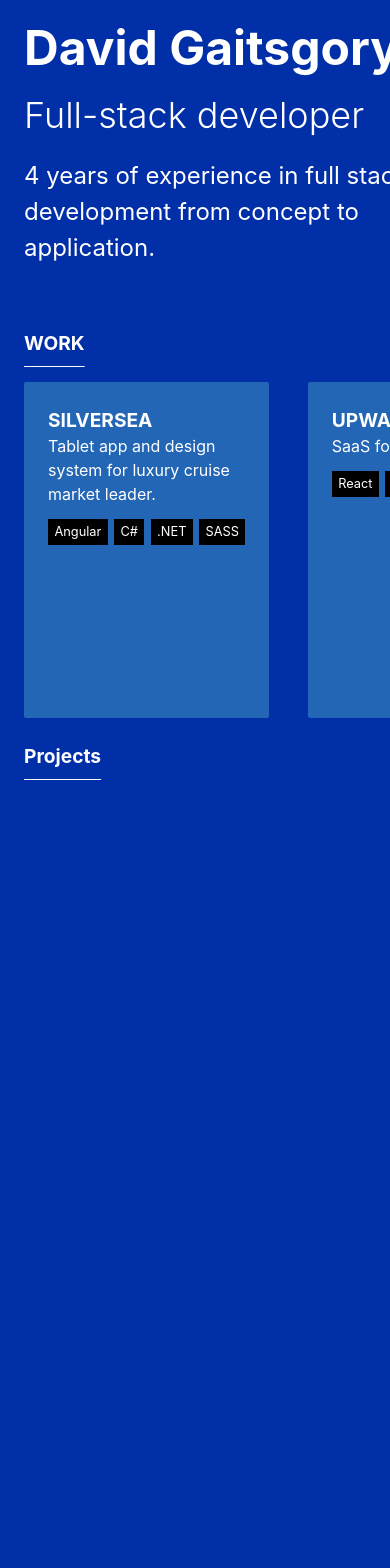
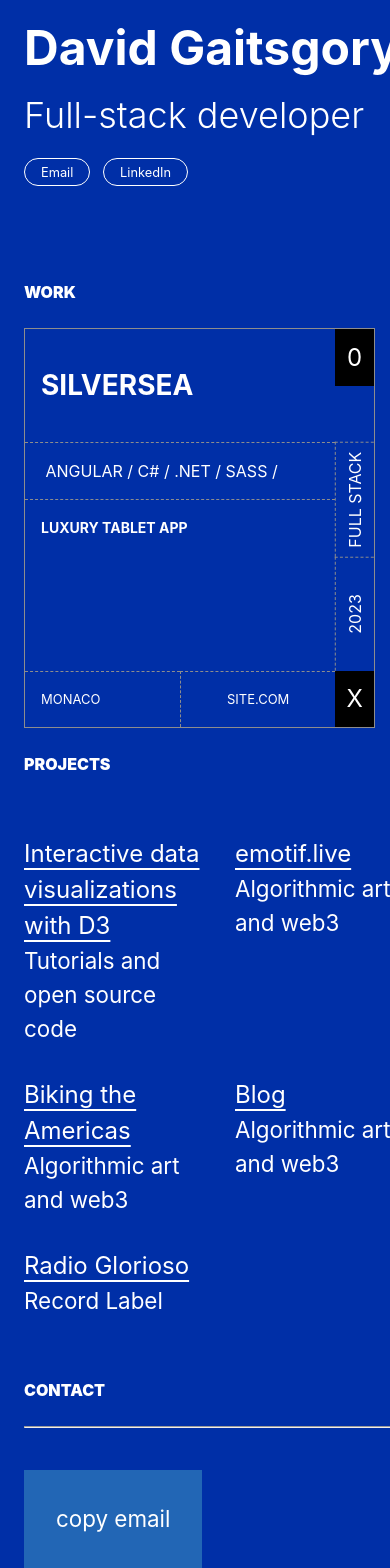
Before and after one commit to dgaitsgo/dgaitsgo-neu, a Next.js app: page / in a window 390 px wide. Shown: the top 1568 px of the page. Before the commit the page ends 892 px from the top, so only its background shows below. Built offline with nearby package versions, Linux system fonts and the light colour scheme.

Commit message:
coffee idea

```diff
--- /dev/null
+++ b/pages/blog.tsx
@@ -0,0 +1,54 @@
+
+function Blog() {
+
+    return (
+        <div>
+            <div className="blog-body">
+                <p className="blog-back">← back</p>
+
+                {/* <div className='header'> */}
+                <h2>What's “Open–closed principle” really about?</h2>
+                <span className="blog-metadata"><span>Dec 12th 2023</span></span>
+                <p className="blog-prose">
+                    5 years ago, I released a node package that you have to import in the most non-idiomatic way possible. It’s illegal JavaScript. But now that I know better, should I change it? Here’s why I haven’t updated it:
+                    <br></br>
+
+                    During my last round of interviews, one particular screener told me to be prepared for a lot of Object Orientated questions.
+                    <br></br>
+                    <br></br>
+                    As I was refreshing SOLID, it occurred to me that the O doesn’t really makes sense does it? Why would I want a class that I can only ever extend and never modify? Am I supposed to just assume my first implementation of a class is the one that will be used forever? After digging a little deeper, I came across a presentation from [Kevlin Henney](https://vimeo.com/157708450) that made it all clear: yes, that’s exactly what people thought!
+                    <br></br>
+                    <br></br>
+                    In the heyday of the waterfall age, classes were created as platonic ideals based on requirements. Imagine a time without refactoring, without version control, without a trivial global find and replace in your IDE. See how modifying a class in such an environment could create untold amounts of havoc?
+                    <br></br>
+                    <br></br>
+                    But what about now that we have all these tools, refactor my npm package and save face, right?
+                    <br></br>
+                    <br></br>
+                    Well there’s an issue: the package has been downloaded 10,000 times! I have absolutely no clue how many codebases it could affect at this point if I introduce a breaking change. And this is where we arrive at a more general principle of the “O”:
+                    <br></br>
+                    <br></br>
+                    If you don’t know where your code lives, think twice before modifying it.
+                    <br></br>
+                    <br></br>
+                    And think extra hard before you publish!
+                    <br></br>
+                    <br></br>
+                    The project in question
+
+                </p>
+                {/* </div> */}
+                <div className="blog-tags">
+                    <span>SOLID</span>
+                    <span>open source</span>
+                    <span>GIS</span>
+                    <span>Mapbox</span>
+                    <span>Design-principles</span>
+                    <span>JS</span>
+                </div>
+            </div>
+        </div>
+    )
+}
+
+export default Blog
--- a/pages/index.tsx
+++ b/pages/index.tsx
@@ -1,18 +1,12 @@
-import React, { useState, useEffect } from "react";
-import { JetBrains_Mono } from '@next/font/google'
-import { motion } from 'framer-motion'
-
-const googleFont = JetBrains_Mono({
-	weight: '400',
-	subsets: ['latin'],
-})
-
-const countDownDate = new Date("May 16, 2091 16:20:25").getTime();
+import Link from "next/link";
 
 const work = [
 	{
 		title: 'Silversea',
-		desc: 'Tablet app and design system for luxury cruise market leader.',
+		pitch: 'Luxury tablet app',
+		// desc: 'Tablet app and design system for luxury cruise market leader.',
+		location: 'Monaco',
+		year: 2023,
 		tags: ['Angular', 'C#', '.NET', 'SASS']
 	},
 	{
@@ -27,117 +21,128 @@ const work = [
 	},
 	{
 		title: 'Pioneer.buzz',
-		desc: 'Developing an automated tool to convert raw tables into dynamic visualizations of marketing benchmarks in the cannabis industry.',
+		desc: 'Convert raw tables into dynamic visualizations of marketing benchmarks.',
 		tags: ['python', 'D3', 'HTML/CSS']
 
 	},
 	{
 		title: 'WiSight',
-		desc: 'UI for a security, knowledge base and asset management mobile application for French airports.',
+		desc: 'UI mobile application for French airports.',
 		tags: ['ReactNative', 'Typescript', 'xcode']
 	},
 	{
 		title: 'memetic influence',
-		desc: 'Created interactive visualizations for an analysis of meme propagation by Russian misinformation campaigns during the 2018 U.S. presidential election.',
+		desc: 'Interactive visualizations to analyse meme propagation.',
 		tags: ['D3', 'HTML/CSS', 'Canvas'],
 	},
 	{
 		title: 'Public Health Post',
-		desc: 'Created custom data visualizations using a broad toolset to effectively communicate public health research to a larger audience.',
+		desc: 'Data visualizations to communicate public health research to a larger audience.',
 		tags: ['D3', 'python', 'Jupyter notebooks', 'QGIS', 'Adobe Suite'],
 	},
 	{
 		title: 'Health Gorilla',
-		desc: 'Implemented user interfaces and interactive, novel data visualizations for enterprise health care applications servicing large hospitals and medical centers.',
+		desc: 'Interfaces and interactive, novel data visualizations for enterprise health care applications.',
 		tags: ['D3', 'React', 'MongoDB', 'heroku'],
 	},
 	{
 		title: 'Appworks Inc.',
-		desc: 'Built web applications from requirements to delivery. Business analysis, wire-framing for mobile and web applications, interactive data dashboards and structuring Restful APIs.',
+		desc: 'Data dashboards, APIs for web and mobile apps.',
 		tags: ['D3', 'React', 'ReactNative', 'node', 'PostgreSQL', 'Jenkins']
 	}
 ]
 
-function getTimes() {
-	const now = new Date().getTime()
-
-	// Find the distance between now and the count down date
-	const distance = countDownDate - now
-
-	// Time calculations for days, hours, minutes and seconds
-	return {
-		days: Math.floor(distance / (1000 * 60 * 60 * 24)),
-		hours: Math.floor((distance % (1000 * 60 * 60 * 24)) / (1000 * 60 * 60)),
-		minutes: Math.floor((distance % (1000 * 60 * 60)) / (1000 * 60)),
-		seconds: Math.floor((distance % (1000 * 60)) / 1000),
-	}
-}
-
 function _() {
-
-	const times = getTimes()
-
-	const [days, setDays] = useState(times.days)
-	const [hours, setHours] = useState(times.hours)
-	const [minutes, setMinutes] = useState(times.minutes)
-	const [seconds, setSeconds] = useState(times.seconds)
-
-	useEffect(() => {
-		const intervalId = setInterval(() => {
-
-			const { days, hours, minutes, seconds } = getTimes()
-
-			setDays(days)
-			setHours(hours)
-			setMinutes(minutes)
-			setSeconds(seconds)
-
-		}, 1000)
-
-		return () => clearInterval(intervalId)
-
-	}, [days, hours, minutes, seconds])
-
-	const secondsStr = String(seconds).split('')
-
-	if (secondsStr.length === 1) {
-		secondsStr.unshift('0')
-	}
 
 	return (
 		<div className='main'>
 			<div className='header'>
-			<h1>David Gaitsgory</h1>
+				<h1>David Gaitsgory</h1>
 				<h2>Full-stack developer</h2>
+				<div className='contact-tabs'>
+					<p className="pill">Email</p>
+					<p className="pill">LinkedIn</p>
+				</div>
 				<p>
-					4 years of experience in full stack development from concept to application.
+					{/* 4 years of experience in full stack development from concept to application. */}
 				</p>
-				{/* <div id='email'>copy email</div> */}
 			</div>
 			<div className='section'>
 				<h3 className='section-header'>WORK</h3>
-				<div className='projects'>
+				{/* <hr></hr> */}
+				{/* <br></br> */}
+				<div className='works'>
 					{
-						work.map((w) => {
+						work.map((w, i) => {
 							return (
-								<div className='project-card'>
-									<h4 className='project-card__title'>{w.title}</h4>
-									<p>{w.desc}</p>
-									<div className="project-card__tags">
-										{w.tags?.map((tag) => {
-											return (
-												<span className="project-card__tag">{tag}</span>
-											)
-										})}
-									</div>
+								<div className="grid-parent">
+									<div className="div1">site.com</div>
+									<div className="div2">{w.location}</div>
+									<div className="div3">{i}</div>
+									<div className="div4">{w.title}</div>
+									<div className="div5">{w.tags.map((tag) => <span>&nbsp;{tag} / </span>)}</div>
+									<div className="div6">{w.pitch}</div>
+									<div className="div7">Full stack</div>
+									<div className="div8">2023</div>
+									<div className="div9">X</div>
 								</div>
+								// <Link className='work-link' href={`/work/${i}`}>
+								// 	<div className='work-card'>
+								// 		<div className='work-card__top'>
+								// 			<h4 className='work-card__title'>{w.title}</h4>
+								// 			<p className='work-card__desc'>{w.desc}</p>
+								// 			{/* <canvas id="canv" width="32" height="32"></canvas> */}
+								// 		</div>
+								// 		<div className='work-card__tags'>
+								// 			{w.tags?.map((tag) => {
+								// 				return (
+								// 					<span className="work-card__tag">{tag}</span>
+								// 				)
+								// 			})}
+								// 		</div>
+								// 	</div>
+								// </Link>
 							)
 						})
 					}
 				</div>
 			</div>
 			<div className='section'>
-				<h3 className='section-header'>Projects</h3>
+				<h3 className='section-header'>PROJECTS</h3>
+				{/* <hr></hr> */}
+				<br></br>
+				<div className='project-section'>
+					<div className='project-item'>
+						<a href='/'>Interactive data visualizations with D3</a>
+						<span className='project-desc'>Tutorials and open source code</span>
+					</div>
+					<div className='project-item'>
+						<a href='/'>emotif.live</a>
+						<span className='project-desc'>Algorithmic art and web3</span>
+					</div>
+					<div className='project-item'>
+						<a href='/'>Biking the Americas</a>
+						<span className='project-desc'>Algorithmic art and web3</span>
+					</div>
+					<div className='project-item'>
+						<a href='/blog'>Blog</a>
+						<span className='project-desc'>Algorithmic art and web3</span>
+					</div>
+					<div className='project-item'>
+						<a href='/'>Radio Glorioso</a>
+						<span className='project-desc'>Record Label</span>
+					</div>
+				</div>
+			</div>
+			<br></br>
+			<h3 className='section-header' style={{"color": "white"}}>CONTACT</h3>
+			<hr></hr>
+			<br></br>
+			<div className='section'>
+				{/* <p>LinkedIn</p> */}
+				<div className='contact-section'>
+					<div id='email'>copy email</div>
+				</div>
 			</div>
 		</div>
 	)
--- a/styles/globals.css
+++ b/styles/globals.css
@@ -29,6 +29,11 @@ body {
 	line-height: 1.5;
 	-webkit-font-smoothing: antialiased;
 }
+
+canvas {
+	width: 100%;
+	height: 100%;
+  }
 
 img,
 picture,
@@ -63,14 +68,21 @@ h1 {
 
 h2 {
 	line-height: 2.4rem;
+	margin-top: clamp(1.2rem, 1.8vw + 0.6rem, 2.05rem);
 	margin-bottom: clamp(1.5rem, 2vw + 1rem, 2.25rem);
 	font-weight: 300;
 }
 
+.contact-tabs {
+	display: flex;
+	align-items: center;
+	gap: 0.8rem;
+}
+
 .section-header {
-	font-weight: bold;
-	font-size: 1.2rem;
-	text-decoration: underline;
+	font-weight: 900;
+	font-size: 1rem;
+	/* text-decoration: underline; */
 	text-underline-offset: 1rem;
 	display: block;
 	width: 12rem;
@@ -78,18 +90,54 @@ h2 {
 	margin-bottom: clamp(1.5rem, 2vw + 1rem, 2.25rem);
 }
 
+.project-section {
+	display: grid;
+	gap: 2rem;
+	grid-template-columns: 2fr 2fr;
+	/* display: flex; */
+	/* overflow: scroll; */
+	/* gap: 2.4rem; */
+}
+
+.project-desc {
+	display: block;
+	padding-top: 0rem !important;
+	font-size: 1.4rem;
+}
+
 .section {
 	color: white;
 }
 
-.project-card {
-	background: #2266B5;
+.work-card {
+	/* background: #2266B5; */
 	padding: clamp(1.5rem, 2vw + 1rem, 2.25rem);
 	border-radius: 2px;
+	/* border: solid 2px rgba(222, 222, 222, 0.1); */
+	margin: 2px;
+	display: flex;
+	flex-direction: column;
+	justify-content: space-between;
+	outline: solid;
+
 }
 
-.project-card__title {
+.work-card {
+	z-index: 2;
+	/* box-shadow: 14px 4px 7px rgba(0, 0, 0, 0.15), 0 100px 80px rgba(255, 255, 255, 0.02), 0 42px 33px rgba(255, 255, 255, 0.024), 0 22px 18px rgba(255, 255, 255, 0.028), 0 12px 10px rgba(255, 255, 255, 0.034), 0 7px 5px rgba(255, 255, 255, 0.04), 0 3px 2px rgba(255, 255, 255, 0.07); */
+	/* box-shadow: rgba(0, 0, 0, 1) -4px 9px 25px -6px; */
+
+}
+
+.work-card__title {
 	text-transform: uppercase;
+}
+
+.work-card__desc {
+	margin-top: 1.6rem;
+	font-weight: 200;
+	line-height: 2.4rem;
+	width: 22ch;
 }
 
 #root,
@@ -104,30 +152,55 @@ h2 {
 }
 
 h4 {
-	font-size: 1.2rem;
+	font-size: 1.4rem;
 }
 
-.projects {
+.works {
 	display: flex;
 	overflow: scroll;
 	gap: 2.4rem;
 }
 
-.project-card > p {
+.work-link {
+	display: flex;
+	color: white !important;
+	text-decoration: none !important;
+	outline: none !important;
+}
+
+.project-item a {
+	display: flex;
+	color: white !important;
+	/* text-decoration: none !important; */
+	/* outline: none !important; */
+	text-underline-offset:  clamp(0.4rem, 1vw + 0.6rem, 0.4rem);
+	/* font-size: */
+	/* 0.4rem */
+}
+
+.work-card:hover {
+	/* outline: solid; */
+	/* box-shadow: 0 4px 7px rgba(0, 0, 0, 0.15), 0 100px 80px rgba(255, 255, 255, 0.02), 0 42px 33px rgba(255, 255, 255, 0.024), 0 22px 18px rgba(255, 255, 255, 0.028), 0 12px 10px rgba(255, 255, 255, 0.034), 0 7px 5px rgba(255, 255, 255, 0.04), 0 3px 2px rgba(255, 255, 255, 0.07); */
+}
+
+.work-card > p {
 	font-size: 1rem;
 }
 
-.project-card__tags {
+.work-card__tags {
 	font-size: 0.8rem;
 	display: flex;
 	gap: 0.4rem;
 }
 
-.project-card__tag {
-	background: black;
+.work-card__tag {
+	/* background: white; */
+	/* color: black; */
+	color: white;
 	padding: 0.2rem 0.4rem;
 	gap: 0.2rem;
 	margin-top: 0.8rem;
+	border-radius: 2px;
 }
 
 .header {
@@ -172,12 +245,199 @@ h4 {
 	}
 
 	#email {
-		margin-top: 8vh;
+		/* margin-top: 8vh; */
 		display: inline-block;
 		background: #2266B5;
-		font-size: 2.4vw;
-		padding: 2vw;
+		font-size: 1.4rem;
+		/* font-size: 2.4vw; */
+		/* padding: 2vw; */
+		padding: 2rem;
 		color: white;
 	}
 
+	.contact-section {
+		margin-top: 0.4rem;
+		margin-bottom: 2rem;
+	}
 }
+
+.grid-parent {
+	display: grid;
+	grid-template-columns: repeat(2, 4fr) repeat(2, 0) 1fr;
+	grid-template-rows: repeat(7, 1fr);
+	grid-column-gap: 0px;
+	grid-row-gap: 0px;
+	/* color: black; */
+	/* background: white; */
+	max-height: 400px;
+	/* max-width: 400px; */
+	width: min(90vw, 400px);
+	flex-grow: 1;
+	flex-shrink: 0;
+	border: solid 1px #8D8D8D;
+
+	/* padding: 2rem; */
+}
+
+:root {
+	--card-hor-pad: 1rem;
+}
+
+/* site */
+.div1 {
+	font-size: 13px;
+	line-height: 32px;
+	letter-spacing: 2%;
+	text-transform: uppercase;
+	display: flex;
+	justify-content: center;
+	align-items: center;
+	border-top: dashed 1px #8D8D8D;
+	border-left: dashed 1px #8D8D8D;
+	-moz-border-right-colors: dashed 1px #8D8D8D;
+	grid-area: 7 / 2 / 8 / 3;
+
+}
+
+/* location */
+.div2 {
+	font-size: 13px;
+	line-height: 32px;
+	letter-spacing: 2%;
+	text-transform: uppercase;
+	display: flex;
+	border-top: dashed 1px #8D8D8D;
+	/* justify-content: center; */
+	align-items: center;
+	padding-left: var(--card-hor-pad);
+	grid-area: 7 / 1 / 8 / 2;
+}
+
+/* number */
+.div3 {
+	color: white;
+	display: flex;
+	align-items: center;
+	justify-content: center;
+	background: black;
+	grid-area: 1 / 5 / 2 / 6;
+}
+
+/* company */
+.div4 {
+	font-size: 28px;
+	font-weight: bold;
+	line-height: 125%;
+	letter-spacing: -2%;
+	display: flex;
+	align-items: center;
+	padding-left: var(--card-hor-pad);
+	text-transform: uppercase;
+	border-bottom: dashed 1px #8D8D8D;
+	grid-area: 1 / 1 / 3 / 3;
+}
+
+/* stack */
+.div5 {
+	display: flex;
+	align-items: center;
+	font-size: 16px;
+	padding-left: var(--card-hor-pad);
+	text-transform: uppercase;
+	border-bottom: dashed 1px #8D8D8D;
+	grid-area: 3 / 1 / 4 / 3;
+}
+
+/* large area */
+.div6 {
+	font-size: 14px;
+	line-height: 24px;
+	margin-top: 16px;
+	font-weight: bold;
+	text-transform: uppercase;
+	padding-left: var(--card-hor-pad);
+	grid-area: 4 / 1 / 7 / 3;
+}
+
+/* full stack */
+.div7 {
+	font-size: 16px;
+	display: flex;
+	height: auto;
+	white-space: nowrap;
+	align-items: center;
+	justify-content: center;
+	text-transform: uppercase;
+	writing-mode: vertical-rl;
+	padding: 2rem 0rem;
+	margin-top: -1px;
+	/* writing-mode: vertical-lr; */
+	transform: scale(-1, -1);
+	/* text-orientation:sideways; */
+	border-right: dashed 1px #8D8D8D;
+	border-bottom: dashed 1px #8D8D8D;
+	grid-area: 3 / 5 / 5 / 6;
+}
+
+/* year */
+.div8 {
+	font-size: 16px;
+	grid-area: 5 / 5 / 7 / 6;
+	display: flex;
+	align-items: center;
+	justify-content: center;
+	text-transform: uppercase;
+	writing-mode: vertical-rl;
+	/* writing-mode: vertical-lr; */
+	transform: scale(-1, -1);
+	border-bottom: dashed 1px #8D8D8D;
+	border-right: dashed 1px #8D8D8D;
+}
+
+/* link */
+.div9 {
+	background-color: black;
+	color: white;
+	display: flex;
+	align-items: center;
+	justify-content: center;
+	grid-area: 7 / 5 / 8 / 6;
+	/* width: 4rem; */
+	/* height: 4rem; */
+
+}
+
+
+.pill {
+	margin-bottom: 2rem;
+	border: solid 1px white;
+	display: flex;
+	width: fit-content;
+	/* width: 6%; */
+	padding: 0.2rem 1rem;
+	border-radius: 2000px;
+	font-size: 0.8rem;
+	flex-grow: 0;
+}
+
+.blog-body {
+	font-size: clamp(1.5rem, 2vw + 1rem, 2.25rem);
+	margin: 4rem;
+	color: white;
+	display: flex;
+	/* align-items: center; */
+	flex-direction: column;
+}
+
+.blog-prose {
+	margin-top: 1.6rem;
+	font-weight: 200;
+	line-height: 3.2rem;
+	/* text-indent: 3%; */
+	width: 55ch;
+}
+
+.blog-metadata {
+	font-size: 1.2rem;
+	font-weight: bold;
+}
```
Also changed, not shown: assets/ukr-map.jpeg (added), 1 other file (tests, documents, lock files or other folders).
